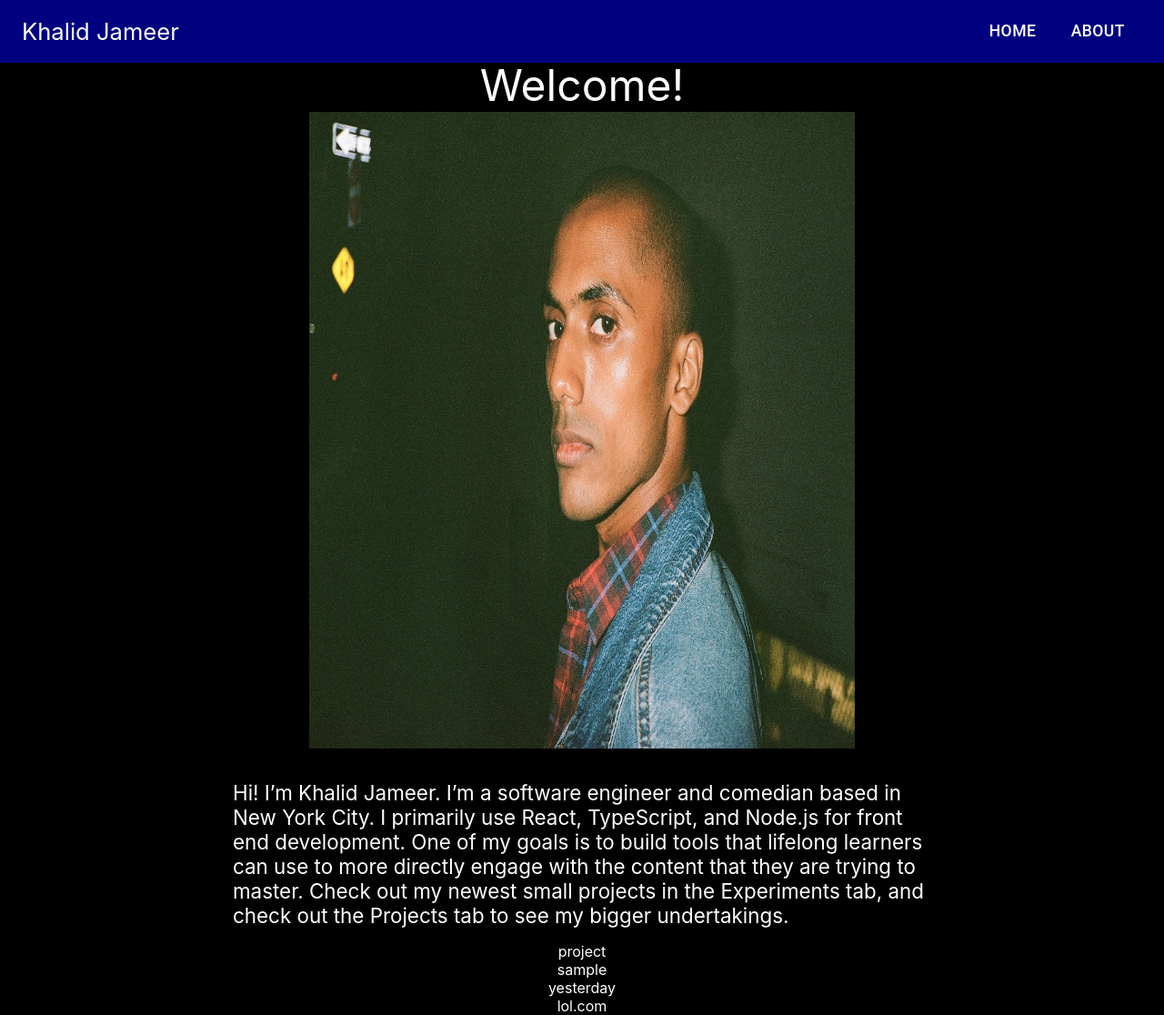
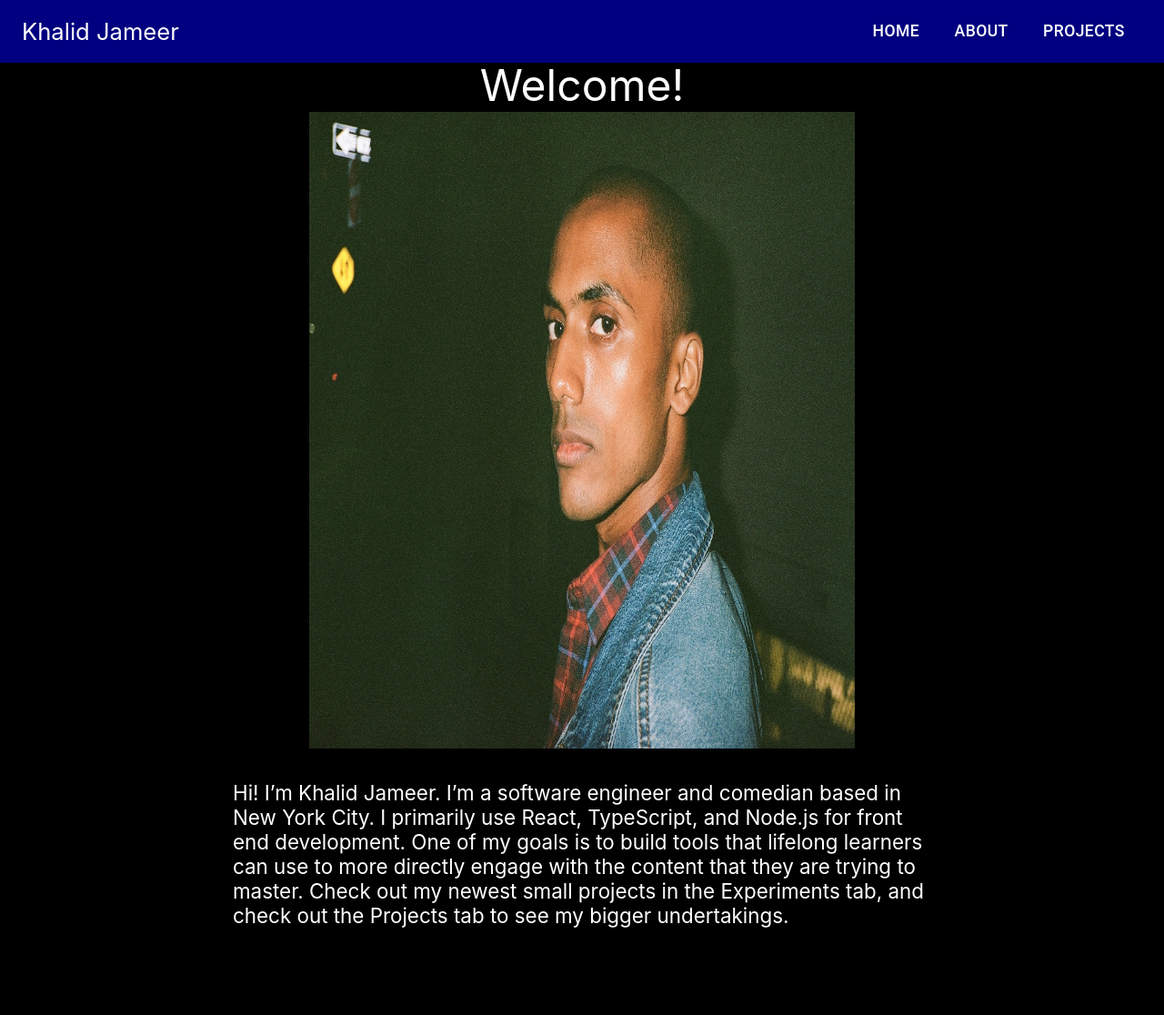
Before and after one commit to kjameer0/kjameer0.github.io, a React (Vite) app: page / in a window 1280 px wide. Shown: the whole page at 91% size. After the commit the page ends 1036 px from the top, so only its background shows below. Built offline with nearby package versions, Linux system fonts and the light colour scheme.

Commit message:
feat: beginning project page

```diff
--- a/src/components/Home.tsx
+++ b/src/components/Home.tsx
@@ -1,14 +1,6 @@
 import ProjectCard from './reusables/ProjectCard';
 import { ProjectInfo } from 'utils/types';
 export default function Home() {
-  const props: ProjectInfo = {
-    name: 'project',
-    description: 'sample',
-    lastCommit: 'yesterday',
-    repoLink: 'lol.com',
-    imgLink: 'ss.com',
-    codeSandboxLink: 'hi.com',
-  };
   return (
     <div className="page-container">
       <h1 className="main-heading">Welcome!</h1>
@@ -24,7 +16,6 @@ export default function Home() {
             content that they are trying to master. Check out my newest small projects in the
             Experiments tab, and check out the Projects tab to see my bigger undertakings.
           </p>
-          <ProjectCard props={props} />
         </div>
       </div>
     </div>
--- a/src/components/NavBar.tsx
+++ b/src/components/NavBar.tsx
@@ -18,10 +18,7 @@ import { baseUrl } from 'utils/url';
 //react router
 import { NavLink } from 'react-router-dom';
 
-const links = [
-  ['Home', ''],
-  ['About', 'about'],
-];
+const links = ['Home', 'About', 'Projects'];
 export default function NavBar() {
   const [open, setOpen] = useState(false);
   //set drawer to close
@@ -41,10 +38,10 @@ export default function NavBar() {
       <Divider />
       <List>
         {links.map((link) => (
-          <ListItem key={link[0]} sx={{ border: '1px solid white' }}>
+          <ListItem key={link} sx={{ border: '1px solid white' }}>
             <ListItemButton sx={{ textAlign: 'center', margin: '-1rem -2rem' }}>
               <NavLink
-                to={baseUrl + link[1]}
+                to={baseUrl + (link === 'Home' ? '' : link.toLowerCase())}
                 style={{
                   padding: `1rem 0rem`,
                   margin: '0rem 0rem',
@@ -53,7 +50,7 @@ export default function NavBar() {
                 className={'nav-link'}
               >
                 <ListItemText
-                  primary={link[0]}
+                  primary={link}
                   sx={{ color: 'black', fontSize: '1.2rem !important' }}
                 />
               </NavLink>
@@ -85,12 +82,12 @@ export default function NavBar() {
           </Typography>
           <Box sx={{ display: { xs: 'none', sm: 'block' } }}>
             {links.map((link) => (
-              <Button key={link[0]} sx={{ color: '#fff', padding: '1.2rem' }} className="Button">
+              <Button key={link} sx={{ color: '#fff', padding: '1.2rem' }} className="Button">
                 <NavLink
                   style={{ padding: '1.2rem', margin: '-1.2rem', fontSize: '1.1rem' }}
-                  to={baseUrl + link[1]}
+                  to={baseUrl + (link === 'Home' ? '' : link.toLowerCase())}
                 >
-                  {link[0]}
+                  {link}
                 </NavLink>
               </Button>
             ))}
--- /dev/null
+++ b/src/components/Projects.tsx
@@ -0,0 +1,7 @@
+export default function Projects() {
+  return (
+    <div className="page-container">
+      <h1 className="main-heading">Projects</h1>
+    </div>
+  );
+}
--- a/src/components/reusables/ProjectCard.tsx
+++ b/src/components/reusables/ProjectCard.tsx
@@ -5,12 +5,13 @@ export default function ProjectCard({
   props: ProjectInfo;
 }) {
   return (
-    <>
-      <p>{name}</p>
+    <div>
+      <h2>{name}</h2>
+      <img src={imgLink} alt={name} />
       <p>{description}</p>
       <p>{lastCommit}</p>
       <p>{repoLink}</p>
-      <p>{}</p>
-    </>
+      <p>{codeLink}</p>
+    </div>
   );
 }
--- a/src/main.tsx
+++ b/src/main.tsx
@@ -4,8 +4,10 @@ import { createBrowserRouter, RouterProvider } from 'react-router-dom';
 import './index.css';
 import 'tailwindcss/tailwind.css';
 import ErrorPage from 'components/ErrorPage';
+//components
 import App from './App';
 import About from 'components/About';
+import Projects from 'components/Projects';
 import Home from 'components/Home';
 import { StrictMode } from 'react';
 import { baseUrl } from 'utils/url';
@@ -25,6 +27,11 @@ const router = createBrowserRouter([
         element: <About />,
         errorElement: <ErrorPage />,
       },
+      {
+        path: baseUrl + 'projects',
+        element: <Projects />,
+        errorElement: <ErrorPage />,
+      },
     ],
   },
 ]);
```
